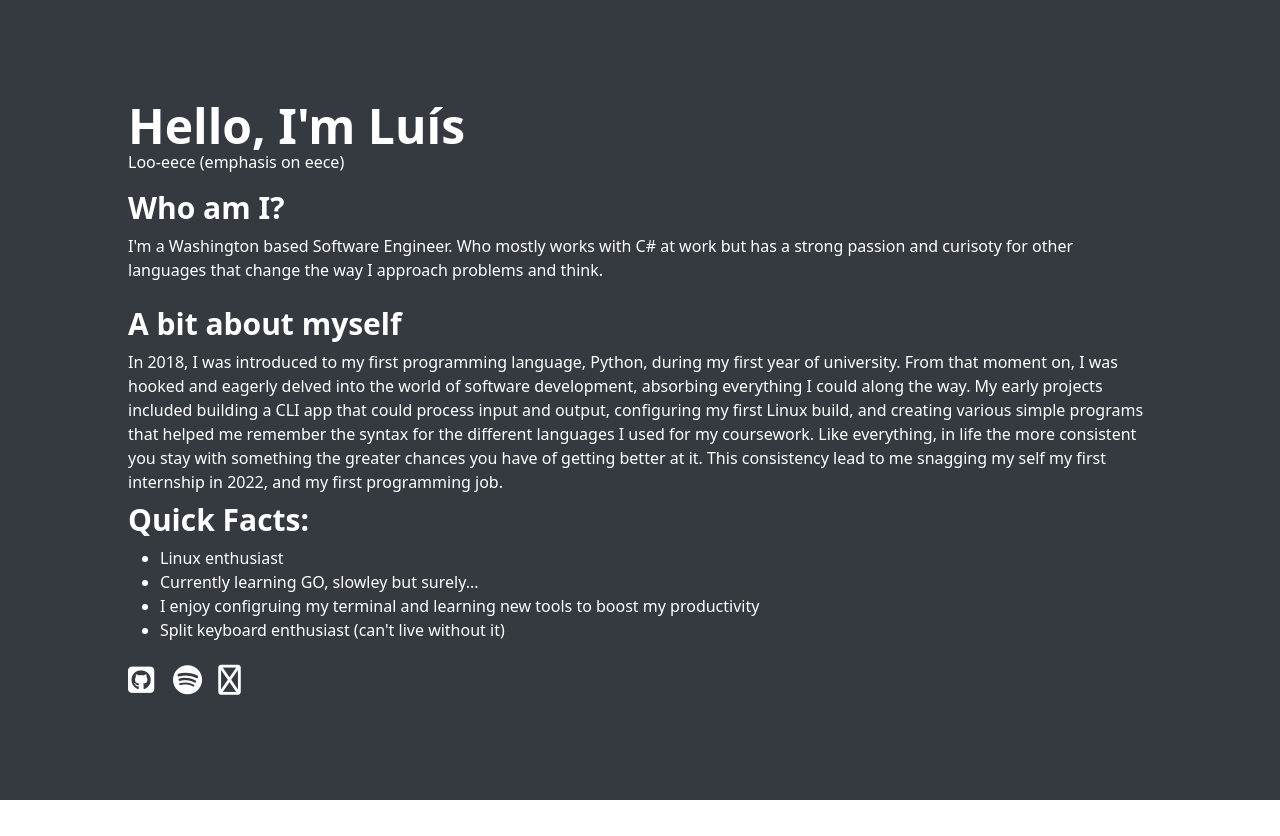
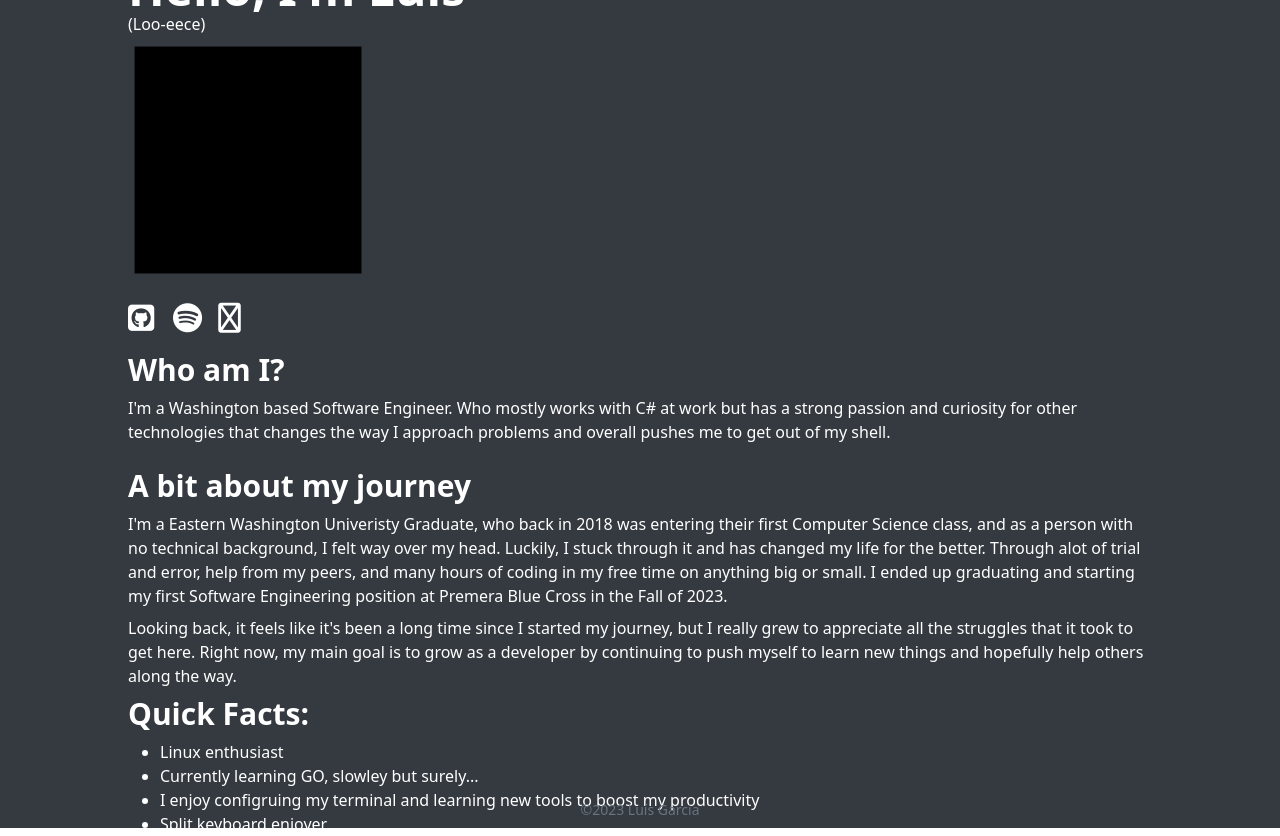
Before and after one commit to TechGlue/PersonalSite, a React (Vite) app: page / in a window 1280 px wide. Before the commit the page ends 800 px from the top, so only its background shows below. Built offline with nearby package versions, Linux system fonts and the light colour scheme.

Commit message:
Content added

```diff
--- a/src/routes/root.jsx
+++ b/src/routes/root.jsx
@@ -4,12 +4,14 @@ import Navbar from "./components/navbar.jsx";
 export default function Root() {
   return (
     <>
-      <div>
-        <div class="bg-skin-fill text-skin-base h-screen flex flex-col justify-center items-center">
-          <div class="flex justify-center ">
-          </div>
+      <div className="bg-skin-fill">
+        <div class="text-skin-base h-screen flex flex-col justify-center items-center">
+          <div class="flex justify-center "></div>
           <SplashPage />
         </div>
+        <span class="pb-2 block text-sm text-gray-500 sm:text-center dark:text-gray-400">
+          ©2023 Luís Garcia
+        </span>
       </div>
     </>
   );
--- a/src/routes/splashpage.jsx
+++ b/src/routes/splashpage.jsx
@@ -1,7 +1,7 @@
 //make this a component
 import React from "react";
 import { Link } from "react-router-dom";
-import image from "./../assets/prof.png";
+import image from "./../assets/square.webp";
 
 export default function SplashPage() {
   return (
@@ -11,32 +11,54 @@ export default function SplashPage() {
           <p className="border-r-white pr-3 text-5xl text-white font-bold">
             Hello, I'm Luís
           </p>
-          <p className="border-r-white pr-3 whitespace-nowrap">
-            {" "}
-            Loo-eece (emphasis on eece){" "}
-          </p>
+          <p className="border-r-white pr-3 text-1xl whitespace-nowrap"> (Loo-eece) </p>
+          <img
+            src={image}
+            alt="my-prof"
+            className="w-60 h-60 mt-1"
+          />
+
+          <div className="mt-5 flex justify-left">
+            <div className="text-3xl grid grid-cols-3 gap-4">
+              <Link to={`/`}>
+                <i class="fa-brands fa-square-github"></i>
+              </Link>
+              <Link to={`/`}>
+                <i class="fa-brands fa-spotify"></i>
+              </Link>
+              <Link to={`/`}>
+                <i class="fa-regular fa-square-envelope"></i>
+              </Link>
+            </div>
+          </div>
         </div>
         <p className="text-3xl mb-2 font-bold">Who am I?</p>
         <p>
           I'm a Washington based Software Engineer. Who mostly works with C# at
-          work but has a strong passion and curisoty for other languages that
-          change the way I approach problems and think.
+          work but has a strong passion and curiosity for other technologies
+          that changes the way I approach problems and overall pushes me to get
+          out of my shell.
         </p>
         <br />
-        <p className="text-3xl mb-2 font-bold">A bit about myself</p>
+        <p className="text-3xl mb-2 font-bold">A bit about my journey</p>
         <p>
-          In 2018, I was introduced to my first programming language, Python,
-          during my first year of university. From that moment on, I was hooked
-          and eagerly delved into the world of software development, absorbing
-          everything I could along the way. My early projects included building
-          a CLI app that could process input and output, configuring my first
-          Linux build, and creating various simple programs that helped me
-          remember the syntax for the different languages I used for my
-          coursework. Like everything, in life the more consistent you stay with
-          something the greater chances you have of getting better at it. This
-          consistency lead to me snagging my self my first internship in 2022,
-          and my first programming job.
+          I'm a Eastern Washington Univeristy Graduate, who back in 2018 was
+          entering their first Computer Science class, and as a person with no
+          technical background, I felt way over my head. Luckily, I stuck
+          through it and has changed my life for the better. Through alot of
+          trial and error, help from my peers, and many hours of coding in my
+          free time on anything big or small. I ended up graduating and starting
+          my first Software Engineering position at Premera Blue Cross in the
+          Fall of 2023.
         </p>
+        <p className="mt-2">
+          Looking back, it feels like it's been a long time since I started my
+          journey, but I really grew to appreciate all the struggles that it
+          took to get here. Right now, my main goal is to grow as a developer by
+          continuing to push myself to learn new things and hopefully help
+          others along the way.
+        </p>
+
         <p className="text-3xl mt-2 mb-2 font-bold">Quick Facts: </p>
         <ul className="list-disc ml-8">
           <li>Linux enthusiast</li>
@@ -45,22 +67,8 @@ export default function SplashPage() {
             I enjoy configruing my terminal and learning new tools to boost my
             productivity
           </li>
-          <li>Split keyboard enthusiast (can't live without it)</li>
+          <li>Split keyboard enjoyer</li>
         </ul>
-
-        <div className="mt-5 flex justify-left">
-          <div className="text-3xl grid grid-cols-3 gap-4">
-            <Link to={`/`}>
-              <i class="fa-brands fa-square-github"></i>
-            </Link>
-            <Link to={`/`}>
-              <i class="fa-brands fa-spotify"></i>
-            </Link>
-            <Link to={`/`}>
-              <i class="fa-regular fa-square-envelope"></i>
-            </Link>
-          </div>
-        </div>
       </div>
     </>
   );
```
Also changed, not shown: src/assets/square.webp (added).
